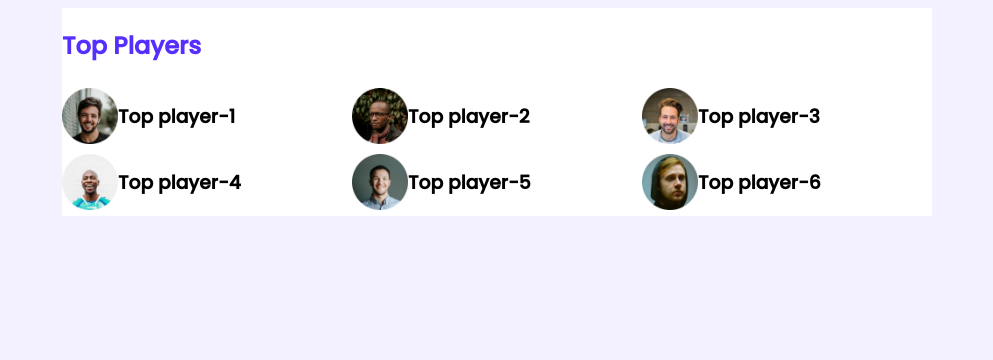
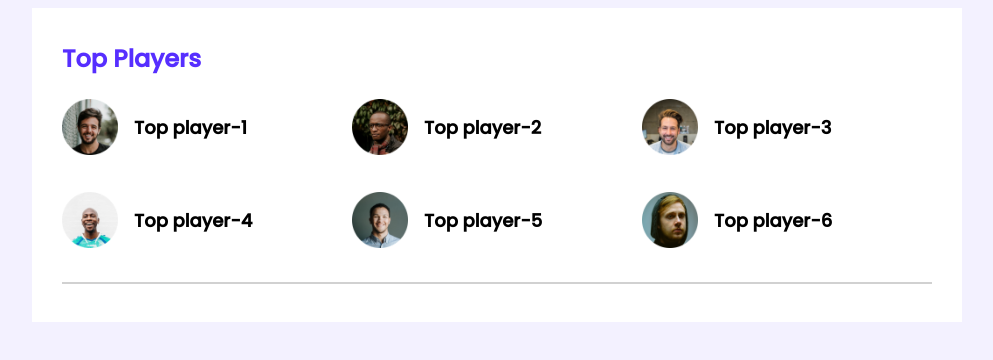
Before and after one commit to AdityAnanna3456/Leader-Board-CSS3, a plain HTML site: page index.html in a window 1280 px wide. Shown: the whole page, without its empty margins (143-1136 px from the left). Drawn offline with Linux system fonts and the light colour scheme; a web font is replaced by a local one.

Commit message:
styles added and corrected

```diff
--- a/index.html
+++ b/index.html
@@ -24,30 +24,31 @@
 				<div class="players">
 					<div class="player">
 						<img src="images/players/player-1.png" alt="">
-						<h3>Top player-1</h3>
+						<h3 class="player-name">Top player-1</h3>
 					</div>
 					<div class="player">
 						<img src="images/players/player-2.png" alt="">
-						<h3>Top player-2</h3>
+						<h3 class="player-name">Top player-2</h3>
 					</div>
 					<div class="player">
 						<img src="images/players/player-3.png" alt="">
-						<h3>Top player-3</h3>
+						<h3 class="player-name">Top player-3</h3>
 					</div>
 					<div class="player">
 						<img src="images/players/player-4.png" alt="">
-						<h3>Top player-4</h3>
+						<h3 class="player-name">Top player-4</h3>
 					</div>
 					<div class="player">
 						<img src="images/players/player-5.png" alt="">
-						<h3>Top player-5</h3>
+						<h3 class="player-name">Top player-5</h3>
 					</div>
 					<div class="player">
 						<img src="images/players/player-6.png" alt="">
-						<h3>Top player-6</h3>
+						<h3 class="player-name">Top player-6</h3>
 					</div>
 				</div>
 			</div>
+			<hr>
 		</section>
 	</main>
 </body>
--- a/styles/style.css
+++ b/styles/style.css
@@ -15,18 +15,29 @@ main {
 .container {
 	background-color: #FFFFFF;
 	Width: 870px;
+	padding: 30px;
+}
+
+hr {
+	border: 1px solid #D1D1D1;
 }
 
 
 /* Top player style */
+.top-players {
+	margin-bottom: 30px;
+}
+
 .section-title {
 	color: #562EFF;
 	font-size: 24px;
+	margin-top: 3px;
 }
 
 .players {
 	display: grid;
 	grid-template-columns: repeat(3, 1fr);
+	grid-row-gap: 30px;
 }
 
 .player {
@@ -38,3 +49,8 @@ main {
 	width: 56px;
 	height: 56px;
 }
+
+.player-name {
+	margin-left: 16px;
+	font-size: 18px;
+}
```
